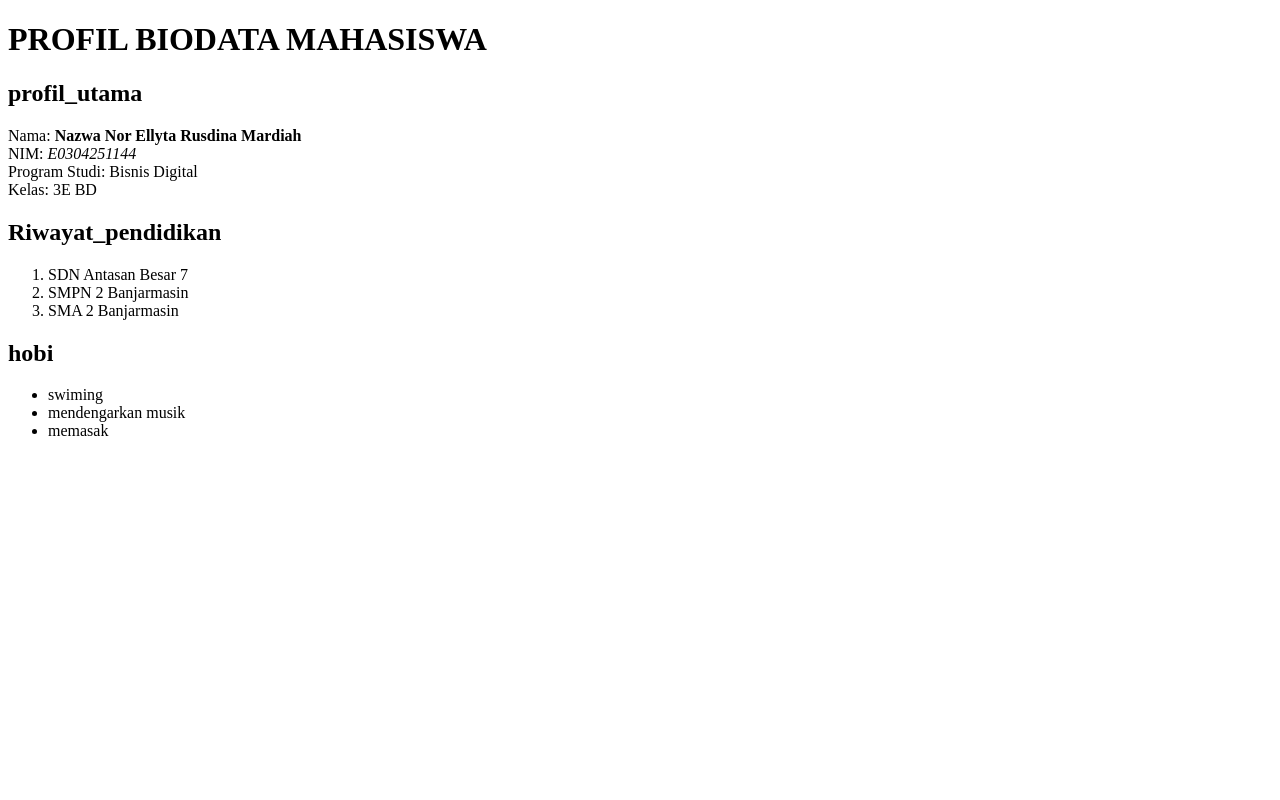
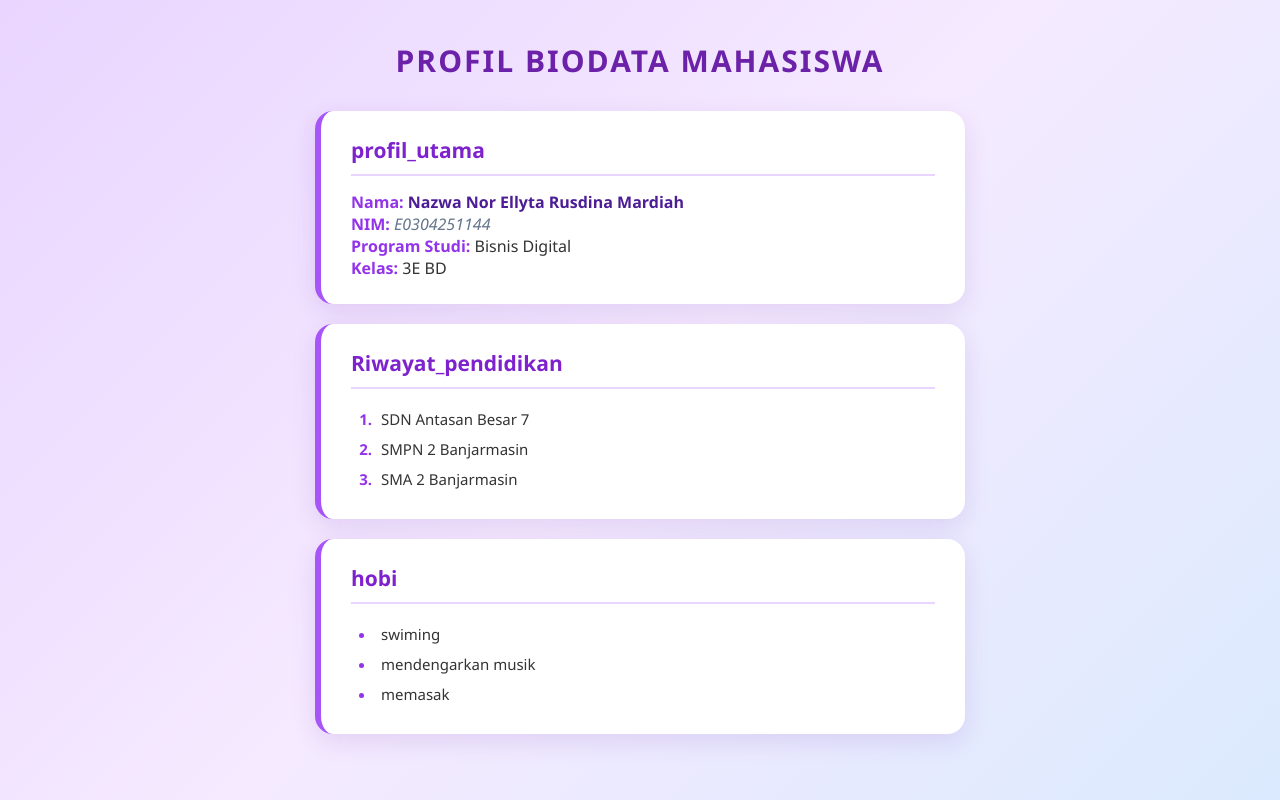
Before and after one commit to NazwaMardiah/pemograman.web, a plain HTML site: page biodata.html in a window 1280 px wide. Drawn offline with Linux system fonts and the light colour scheme.

Commit message:
profil baru

```diff
--- a/biodata.html
+++ b/biodata.html
@@ -4,6 +4,7 @@
     <meta charset="UTF-8">
     <meta name="viewport" content="width=device-width, initial-scale=1.0">
     <title>Document</title>
+    <link rel="stylesheet" href="stylebiodata.css">
 </head>
 <body>
     <h1>PROFIL BIODATA MAHASISWA</h1>
--- a/style.css
+++ b/style.css
@@ -130,7 +130,7 @@ main {
     padding: 22px;
     display: flex;
     flex-direction: column;
-    flex-grow: 1;
+    flex-grow: 10px;
 }
 
 .card-title {
--- /dev/null
+++ b/stylebiodata.css
@@ -0,0 +1,110 @@
+/* RESET CSS */
+* {
+    margin: 0;
+    padding: 0;
+    box-sizing: border-box;
+}
+
+/* BACKGROUND */
+body {
+    font-family: 'Segoe UI', Arial, sans-serif;
+    background: linear-gradient(135deg, #e9d5ff, #f5eaff, #dbeafe);
+    color: #333;
+    min-height: 100vh;
+    padding: 40px 20px;
+}
+
+/* JUDUL UTAMA */
+h1 {
+    text-align: center;
+    color: #6b21a8;
+    font-size: 30px;
+    margin-bottom: 30px;
+    letter-spacing: 2px;
+    text-transform: uppercase;
+}
+
+/* KARTU BIODATA */
+body > div {
+    background: white;
+    max-width: 650px;
+    margin: 20px auto;
+    padding: 25px 30px;
+    border-radius: 18px;
+    box-shadow: 0 8px 25px rgba(107, 33, 168, 0.12);
+    border-left: 6px solid #a855f7;
+    transition: 0.3s ease;
+}
+
+/* EFEK HOVER */
+body > div:hover {
+    transform: translateY(-5px);
+    box-shadow: 0 12px 30px rgba(107, 33, 168, 0.2);
+}
+
+/* SUB JUDUL */
+h2 {
+    color: #7e22ce;
+    font-size: 21px;
+    margin-bottom: 15px;
+    border-bottom: 2px solid #e9d5ff;
+    padding-bottom: 10px;
+}
+
+/* PARAGRAF */
+p {
+    line-height: 2;
+    font-size: 15px;
+}
+
+/* LABEL BIODATA */
+span {
+    color: #9333ea;
+    font-weight: bold;
+}
+
+/* NAMA */
+strong {
+    color: #4c1d95;
+}
+
+/* NIM */
+em {
+    color: #64748b;
+}
+
+/* LIST PENDIDIKAN DAN HOBI */
+ol, ul {
+    padding-left: 25px;
+    line-height: 2;
+}
+
+li {
+    font-size: 15px;
+    padding-left: 5px;
+}
+
+/* EFEK LIST */
+li::marker {
+    color: #9333ea;
+    font-weight: bold;
+}
+
+/* RESPONSIVE HP */
+@media (max-width: 600px) {
+    body {
+        padding: 25px 15px;
+    }
+
+    h1 {
+        font-size: 23px;
+    }
+
+    body > div {
+        padding: 20px;
+    }
+
+    h2 {
+        font-size: 18px;
+    }
+}
```
Also changed, not shown: index.html (+24 -4 lines).
